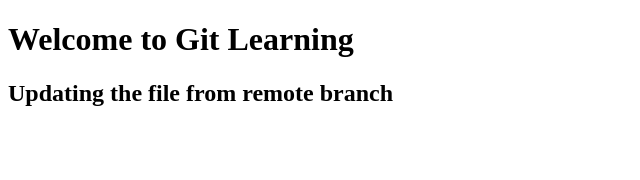
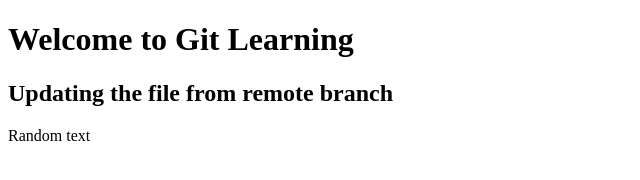
Before and after one commit to makrand-notes/git_learning, a plain HTML site: page index.html in a window 1280 px wide. Shown: the whole page, without its empty margins (0-640 px from the left). Drawn offline with Linux system fonts and the light colour scheme.

Commit message:
added some local changes

```diff
--- a/index.html
+++ b/index.html
@@ -8,5 +8,6 @@
     <body>
         <h1>Welcome to Git Learning</h1>
         <h2>Updating the file from remote branch</h2>
+        <p> Random text</p>
     </body>
 </html>
```
